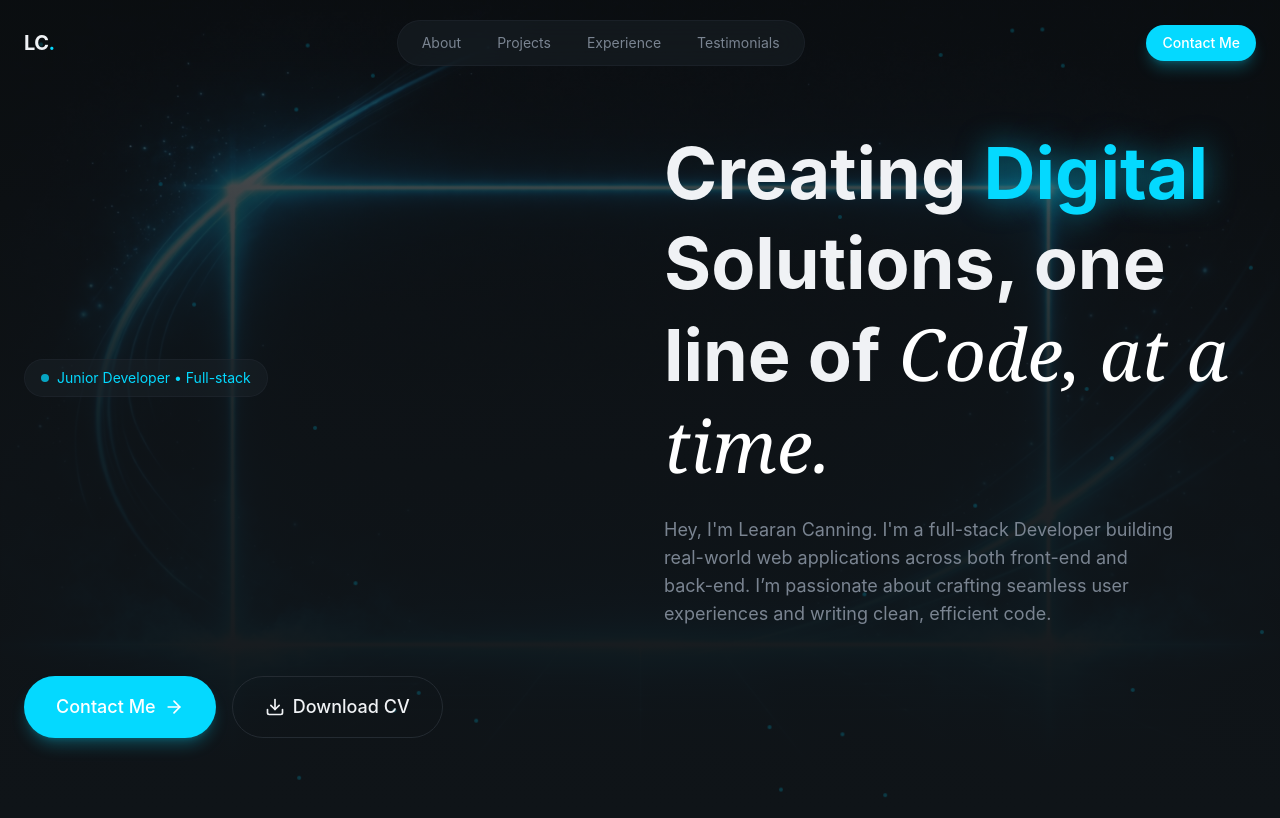
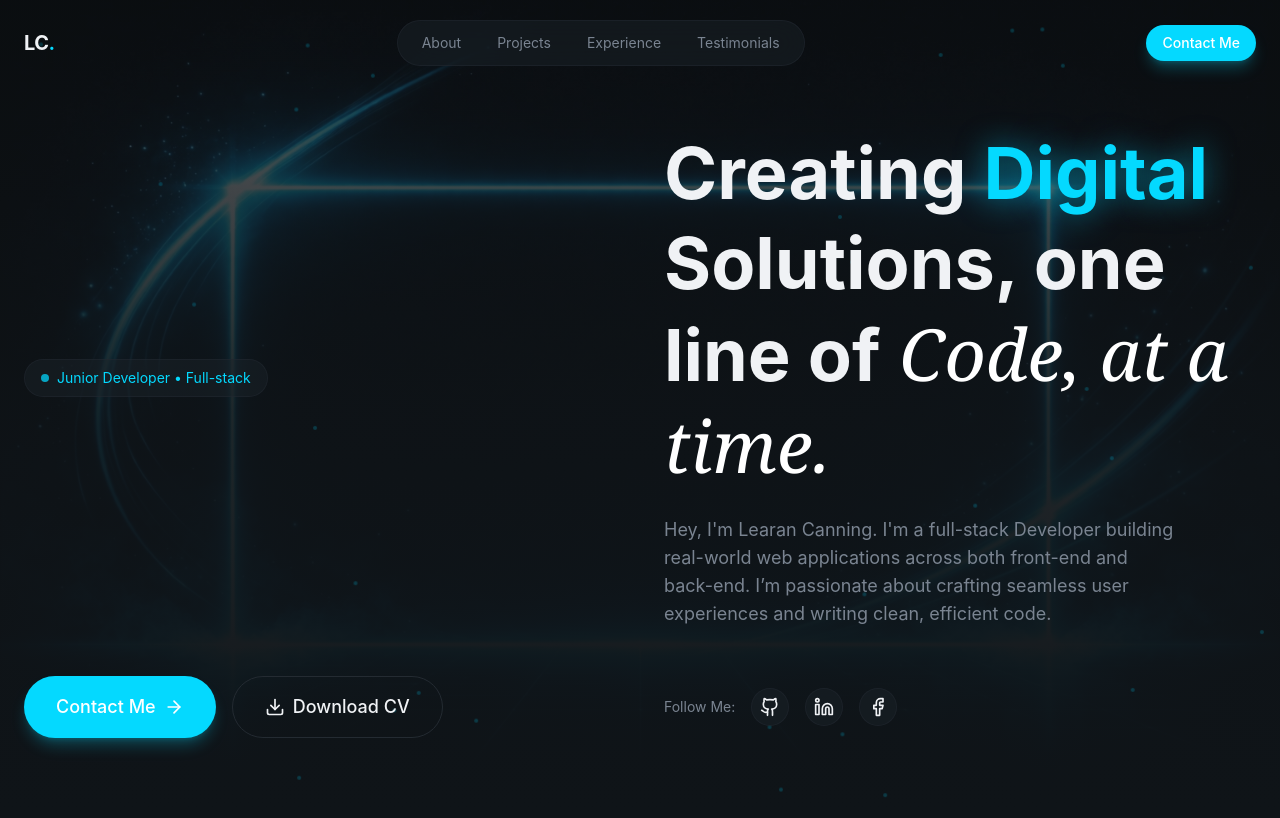
Before and after one commit to Learan-Canning/Dev-Personal-Portfolio, a React (Vite) app: page / in a window 1280 px wide. Built offline with nearby package versions, Linux system fonts and the light colour scheme.

Commit message:
finalize hero CTA animations, social links, and download CV button styling

```diff
--- a/index.html
+++ b/index.html
@@ -4,7 +4,7 @@
     <meta charset="UTF-8" />
     <link rel="icon" type="image/svg+xml" href="/favicon.svg" />
     <meta name="viewport" content="width=device-width, initial-scale=1.0" />
-    <title>dev-personal-portfolio</title>
+    <title>Developer | Portfolio</title>
   </head>
   <body>
     <div id="root"></div>
--- a/src/sections/Hero.jsx
+++ b/src/sections/Hero.jsx
@@ -1,5 +1,5 @@
 import { Button } from "@/components/Button";
-import { ArrowRight, Download } from "lucide-react";
+import { ArrowRight, Download, Facebook, Github, Linkedin } from "lucide-react";
 import { AnimatedBorderButton } from "@/components/AnimatedBorderButton";
 
 
@@ -72,6 +72,23 @@ export const Hero = () => {
                             Download CV
                         </AnimatedBorderButton>
                     </div>
+
+                    { /* Social Links */ }
+                    <div className="flex items-center gap-4 animate-fade-in animation-delay-400">
+                        <span className="text-sm text-muted-foreground">Follow Me: </span>
+                        {[
+                            {icon: Github, href:"https://github.com/learan-canning/"},
+                            {icon: Linkedin, href:"https://www.linkedin.com/in/learan-canning/"},
+                            {icon: Facebook, href:"https://www.facebook.com/profile.php?id=61588159460486&sk=directory_basic_info&locale=en_GB"},
+                        ].map((social, idx) => (
+                            <a key={idx}
+                            href={social.href}
+                            className="p-2 rounded-full glass hover:bg-primary/10 hover:text-primary hover:border-primary/50 transition-all duration-300">
+                                {<social.icon  className="w-5 h-5"/>}
+                            </a>
+                        ))}
+                    </div>
+
                     {/* Right Column - Image */}
 
                 </div>
```
